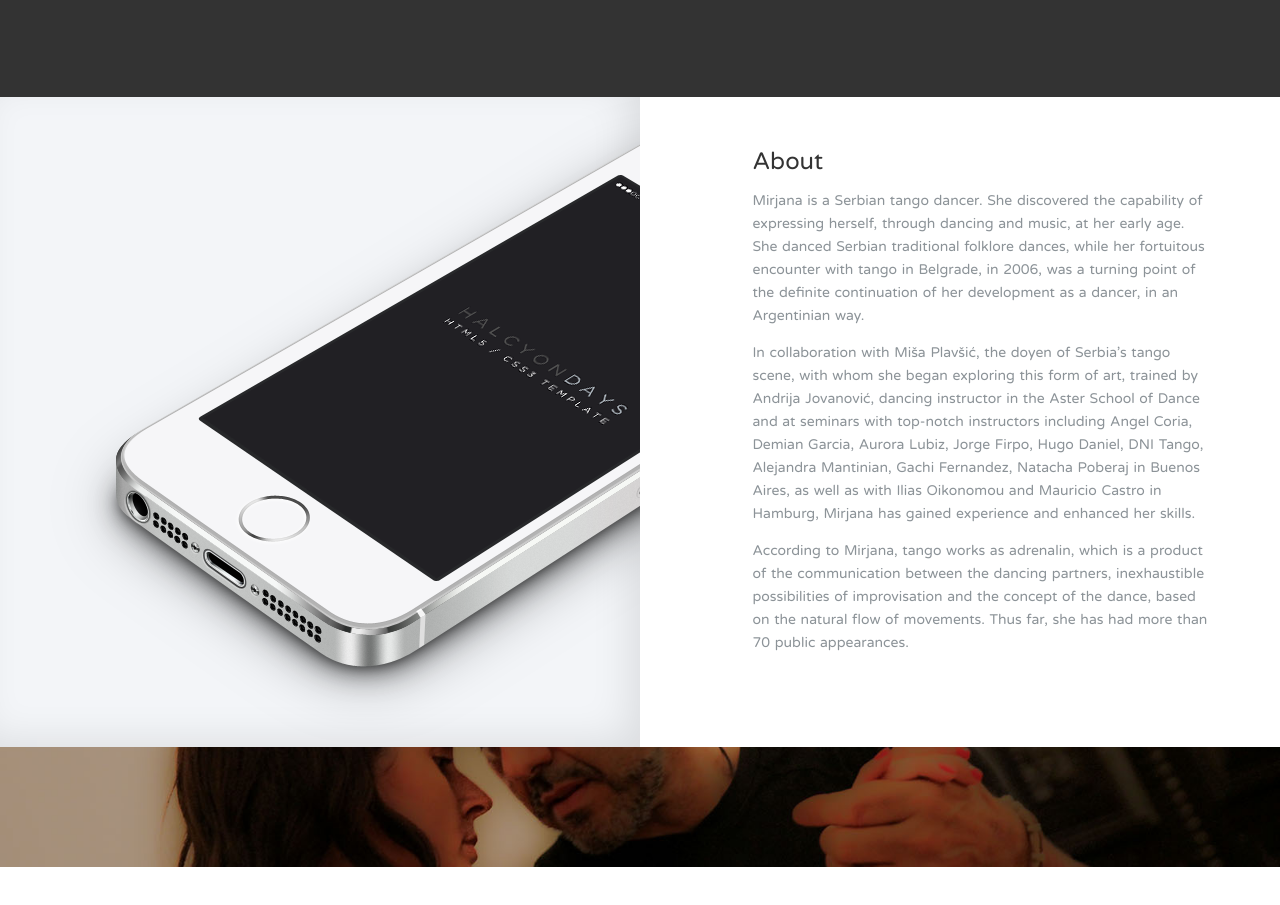
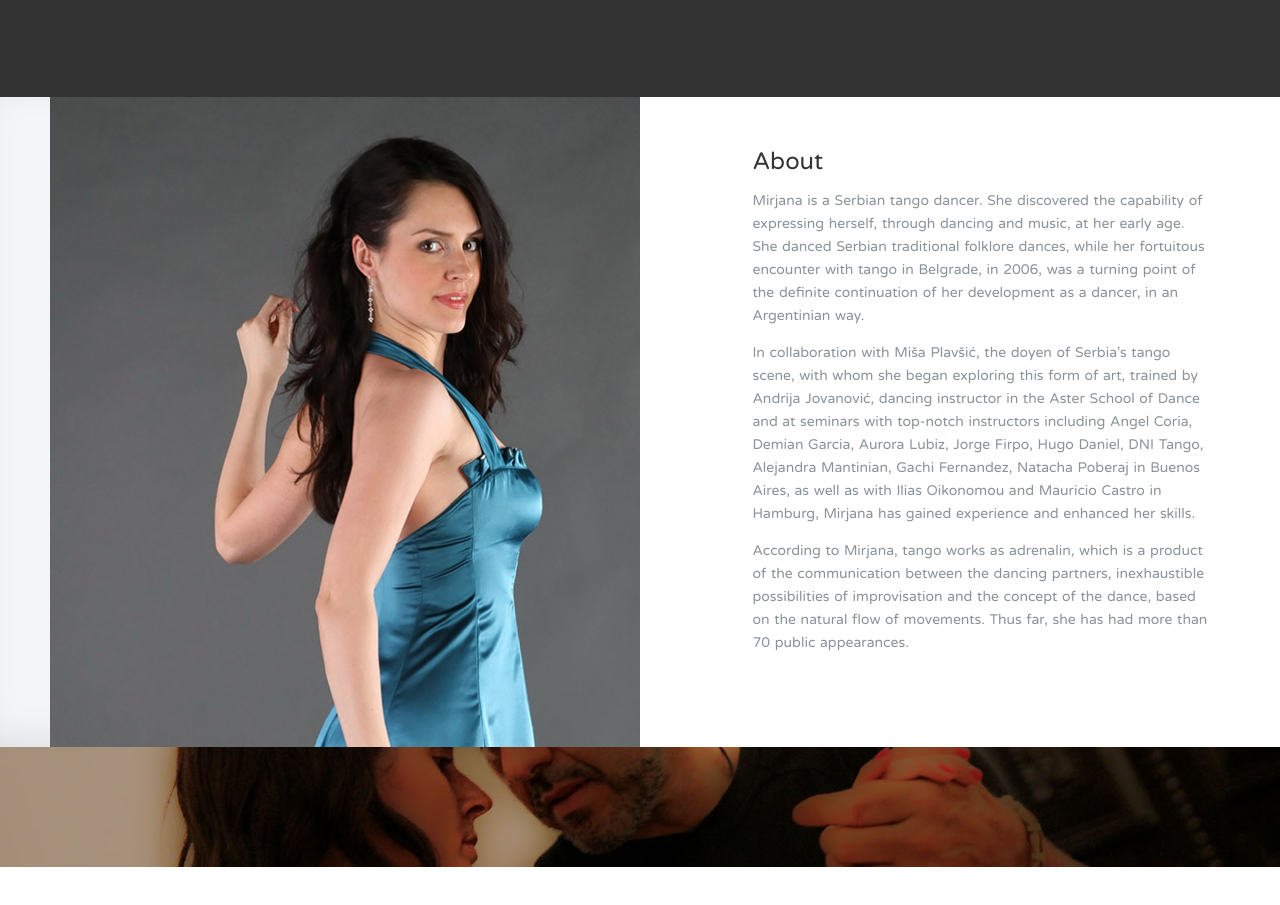
Before and after one commit to gaganga/mirjana, a plain HTML site: page index.html in a window 1280 px wide. Shown: the part 908-1813 px from the top of the page. Drawn offline with nearby package versions, Linux system fonts and the light colour scheme; a web font is replaced by a local one.

Commit message:
Intro image styling

```diff
--- a/css/styles.css
+++ b/css/styles.css
@@ -326,7 +326,7 @@ Waypoints
 .delay-25s { animation-delay: 2.5s; -webkit-animation-delay: 2.5s; }
 .delay-3s { animation-delay: 3s; -webkit-animation-delay: 3s; }
 .delay-35s { animation-delay: 3.5s; -webkit-animation-delay: 3.5s; }
-.wp3 { background: url('../img/iphone-bg.png') no-repeat center center; background-position: 200px 10px; height: 100%; }
+.wp3 { background: url('../img/intro-img.jpg') no-repeat top left; height: 100%; background-size: cover; }
 
 
 
```
Also changed, not shown: img/intro-img.jpg (added).
